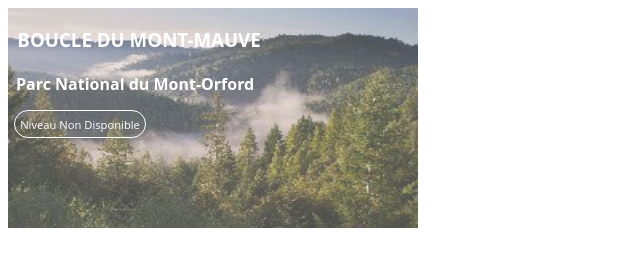
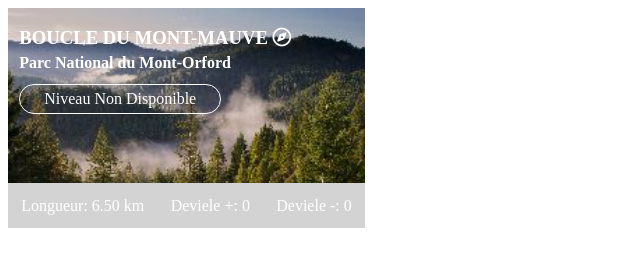
Before and after one commit to MattyChance/info-cards-test, a plain HTML site: page public/index.html in a window 1280 px wide. Shown: the whole page, without its empty margins (0-640 px from the left). Drawn offline with Linux system fonts and the light colour scheme.

Commit message:
mouse hover flipping card

```diff
--- a/public/css/styles.css
+++ b/public/css/styles.css
@@ -1,38 +1,95 @@
 body {
-  font-family: "Open Sans", sans-serif;
+  font-family: "Open Sans" sans-serif;
+}
+
+h3 {
+  margin-bottom: 0;
+}
+
+h4 {
+  margin-top: 0.3em;
+  margin-bottom: 0.8em;
+}
+
+.card {
+  position: relative;
+  height: 220px;
+  width: 357px;
+  overflow: hidden;
+}
+
+img {
+  width: 100%;
+  display: block;
+  position: relative;
+}
+
+
+#difficulty {
+  border: 1px white solid;
+  border-radius: 50px;
+  text-align: center;
+  padding: 0.3em;
+  width: 70%;
+  margin-top: 0;
+}
+
+.titleItems {
+  position: absolute;
+  top: 0;
+  left: 0;
+  color: white;
+  margin-left: 0.7em;
+}
+
+.titleItems span {
+  cursor: pointer;
+}
+
+.bottomDetails {
+  position: absolute;
+  display: flex;
+  background-color: lightgrey;
+  width: 100%;
+  justify-content: space-around;
+  top: 175;
   color: white;
 }
 
-img {
-  position: absolute;
-  height: 220px;
-  width: 410px;
-  opacity: 0.7;
+.bottomDetails p {
+  padding: 0.35em;
+  margin: 0.5em 0;
 }
 
-
-.content {
-  position: absolute;
-  height: auto;
+a {
+  cursor: pointer;
 }
 
-h3 {
-  margin-left: 0.5em;
+.flipUp {
+  display: flex;
+  justify-content: space-around;
+  background-color: #87d255;
+  color: white;
 }
 
-h4 {
-  margin-left: 0.5em;
+.card .pushUp {
+  transition: transform 0.4s;
 }
 
-span {
-  border: 1px white solid;
-  border-radius: 50px;
-  padding: 0.5em;
-  font-size: 0.7em;
-  margin-left: 0.5em;
+.card:hover .pushUp {
+  transform: translateY(-287px);
 }
 
-.detail {
-  display: flex;
-  visibility: hidden;
+.flipUp {
+  width: 100%;
+  bottom: 0;
+  opacity: 0;
+  transform: translateY(100%);
+  transition: transform 0.4s, opacity 0.1s 0.3s;
 }
+
+.card:hover .flipUp{
+  opacity: 1;
+  transform: translateY(-67px);
+  transition: transform 0.4s, opacity 0.1s;
+}
--- a/public/index.html
+++ b/public/index.html
@@ -3,41 +3,35 @@
 <head>
   <title>info card</title>
   <link rel="stylesheet" type="text/css" href="css/styles.css">
+  <link rel="stylesheet" href="css/font-awesome-4.7.0 2/css/font-awesome.min.css">
 
 </head>
 
 <body>
 
-  <div class="background">
+  <div class="card">
+
     <img src='/images/accueil-1--thumbnail.jpeg' />
-  </div>
 
-  <div class="content">
-      <h3>BOUCLE DU MONT-MAUVE</h3>
-      <h4>Parc National du Mont-Orford</h4>
-      <span>Niveau Non Disponible</span>
+      <div class="titleItems">
+        <h3>BOUCLE DU MONT-MAUVE <span><i class="fa fa-compass" aria-hidden="true"></i></span></h3>
+        <h4>Parc National du Mont-Orford</h4>
+        <p id="difficulty"><span>Niveau Non Disponible</span></p>
+      </div>
 
-      <div class="detail">
-        <div class="detail-item">
-          <p>Detail</p>
-          <p>Voir dans la carte</p>
+    <div class="pushUp">
+        <div class="bottomDetails">
+          <p>Longueur: 6.50 km</p>
+          <p>Deviele +: 0</p>
+          <p>Deviele -: 0</p>
         </div>
+    </div>
 
-        <div class="detail-item">
-          <p>Longeur</p>
-          <p>6.50 km</p>
-        </div>
+    <div class="flipUp">
+      <a><p>Detail Sentier</p></a>
+      <a><p>Detail du Reseau</p></a>
+    </div>
 
-        <div class="detail-item">
-          <p>Deviele up</p>
-          <p>0</p>
-        </div>
-
-        <div class="detail-item">
-          <p>Deviele down</p>
-          <p>0</p>
-        </div>
-      </div>
   </div>
 
 </body>
```
Also changed, not shown: 1 other file.
